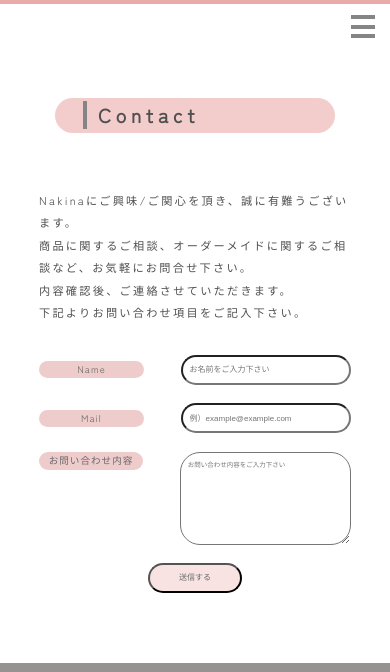
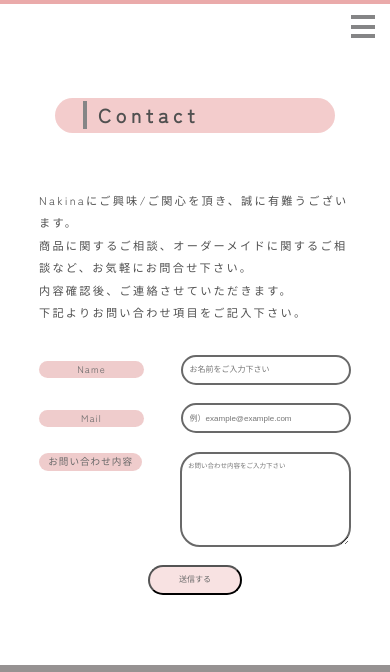
Before and after one commit to naa1103/original, a plain HTML site: page html/contact.html in a window 390 px wide. Shown: the top 672 px of the page. Drawn offline with nearby package versions, Linux system fonts and the light colour scheme.

Commit message:
css修正

```diff
--- a/css/contact.css
+++ b/css/contact.css
@@ -27,18 +27,20 @@
 
 .contact_form_box2 {
   height: 3em;
-  width: 60%;
+  width: 61%;
   padding-left: 2%;
   font-size: 1em;
   border-radius: 20px;
+  border: 2px solid dimgrey;
 }
 
 .contact_txtarea {
   width: 60%;
   height: 12em;
-  font-size: 1em;
+  font-size: 1.1em;
   padding: 2%;
   border-radius: 20px;
+  border: 2px solid dimgrey;
 }
 
 .contact_form_ttl {
@@ -69,6 +71,22 @@
   background: rgba(211, 116, 116, 37%);
   transition: 0.4s;
   transform: translateY(-5px);
+}
+
+/* ～1024px */
+@media screen and (max-width: 1024px) {
+  .contact_form_ttl {
+    width: 25%;
+    font-size: 1.2em;
+  }
+
+  .contact_form_box2 {
+    margin-left: 5%;
+  }
+
+  .contact_txtarea {
+    margin-left: 5%;
+  }
 }
 
 /* ～768px */
```
